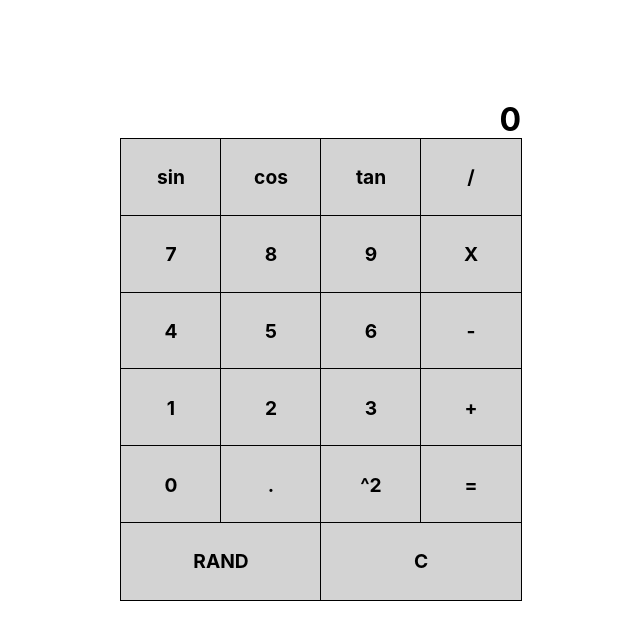
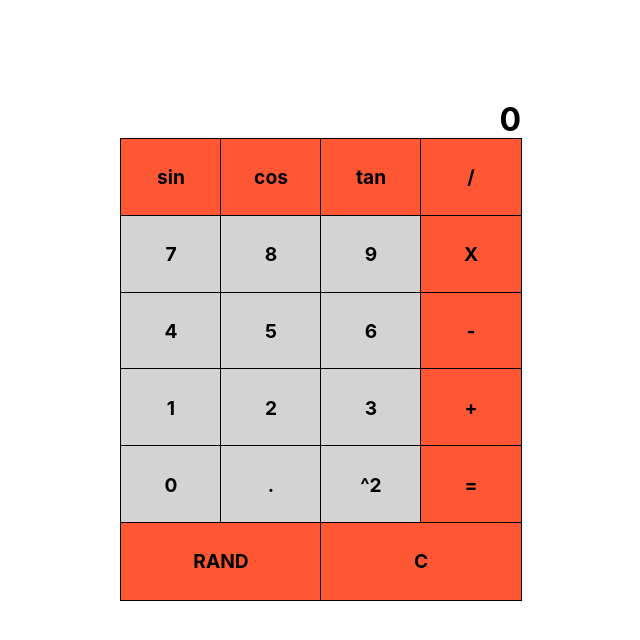
Before and after one commit to markspiteri1/sn-calculator, a React (Create React App) app: page / in a window 1280 px wide. Shown: the top 640 px of the page, without its empty margins (319-959 px from the left). Built offline with nearby package versions, Linux system fonts and the light colour scheme.

Commit message:
feat: add prop on button to distinguish and style function button

```diff
--- a/src/components/button/button.scss
+++ b/src/components/button/button.scss
@@ -13,3 +13,7 @@
     width: 20px;
     cursor: pointer;
   }
+
+  .function {
+    background-color: #FF5733;
+  }
--- a/src/components/button/button.tsx
+++ b/src/components/button/button.tsx
@@ -3,9 +3,10 @@ import './button.scss'
 
 interface ButtonProps {
     value: string;
-    onClick: (e:any) => void;
+    isFunction?: boolean;
+    onClick: (e: any) => void;
 }
 
-const Button = (props: ButtonProps) => <div className='button' onClick={props.onClick}>{props.value}</div>
+const Button = (props: ButtonProps) => <div className={props.isFunction && (props.isFunction === true) ? 'button function' : 'button'} onClick={props.onClick}>{props.value}</div>
 
 export default Button
--- a/src/components/calculator/calculator.tsx
+++ b/src/components/calculator/calculator.tsx
@@ -1,6 +1,7 @@
 import React, { useState } from 'react'
 import Button from './../button/button'
 import './calculator.scss'
+import { isFunction } from 'util'
 
 const Calculator = () => {
     const [displayValue, setDisplayValue] = useState('0')
@@ -15,7 +16,7 @@ const Calculator = () => {
 
         if (response.ok) {
             let num = await response.text();
-            setDisplayValue(displayValue + parseInt(num))
+            setDisplayValue(parseInt(num) +'')
         } else {
             console.log("HTTP-Error: " + response.status);
         }
@@ -24,38 +25,38 @@ const Calculator = () => {
     return (<div className="calc-container">
         <div className="value">{displayValue}</div>
         <div className="row">
-            <Button value='sin' onClick={e => handleClick(e)} />
-            <Button value='cos' onClick={e => handleClick(e)} />
-            <Button value='tan' onClick={e => handleClick(e)} />
-            <Button value='/' onClick={e => handleClick(e)} />
+            <Button value='sin' onClick={e => handleClick(e)} isFunction/>
+            <Button value='cos' onClick={e => handleClick(e)} isFunction/>
+            <Button value='tan' onClick={e => handleClick(e)} isFunction/>
+            <Button value='/' onClick={e => handleClick(e)} isFunction/>
         </div>
         <div className="row">
             <Button value='7' onClick={e => handleClick(e)} />
             <Button value='8' onClick={e => handleClick(e)} />
             <Button value='9' onClick={e => handleClick(e)} />
-            <Button value='X' onClick={e => handleClick(e)} />
+            <Button value='X' onClick={e => handleClick(e)} isFunction />
         </div>
         <div className="row">
             <Button value='4' onClick={e => handleClick(e)} />
             <Button value='5' onClick={e => handleClick(e)} />
             <Button value='6' onClick={e => handleClick(e)} />
-            <Button value='-' onClick={e => handleClick(e)} />
+            <Button value='-' onClick={e => handleClick(e)} isFunction />
         </div>
         <div className="row">
             <Button value='1' onClick={e => handleClick(e)} />
             <Button value='2' onClick={e => handleClick(e)} />
             <Button value='3' onClick={e => handleClick(e)} />
-            <Button value='+' onClick={e => handleClick(e)} />
+            <Button value='+' onClick={e => handleClick(e)} isFunction/>
         </div>
         <div className="row">
             <Button value='0' onClick={e => handleClick(e)} />
             <Button value='.' onClick={e => handleClick(e)} />
-            <Button value='^2' onClick={e => handleClick(e)} />
-            <Button value='=' onClick={e => handleClick(e)} />
+            <Button value='^2' onClick={e => handleClick(e)}/>
+            <Button value='=' onClick={e => handleClick(e)} isFunction/>
         </div>
         <div className="row">
-            <Button value='RAND' onClick={() => generateRandomNumber()} />
-            <Button value='C' onClick={() => setDisplayValue('')} />
+            <Button value='RAND' onClick={() => generateRandomNumber()} isFunction/>
+            <Button value='C' onClick={() => setDisplayValue('0')} isFunction/>
         </div>
     </div>)
 }
```
